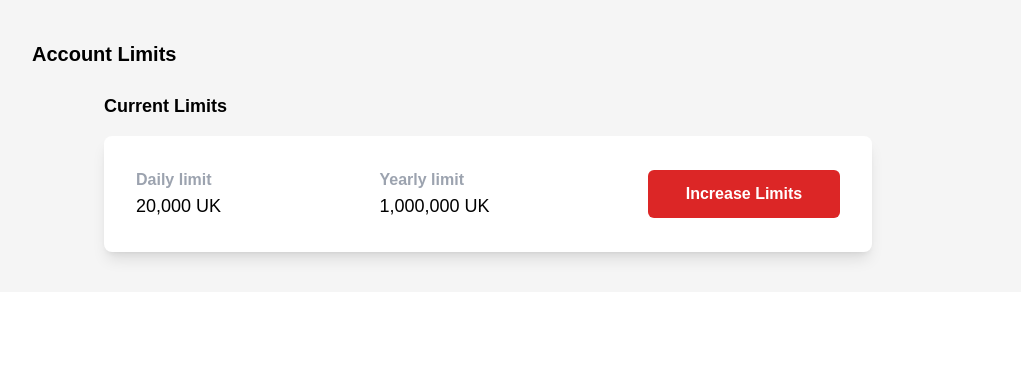
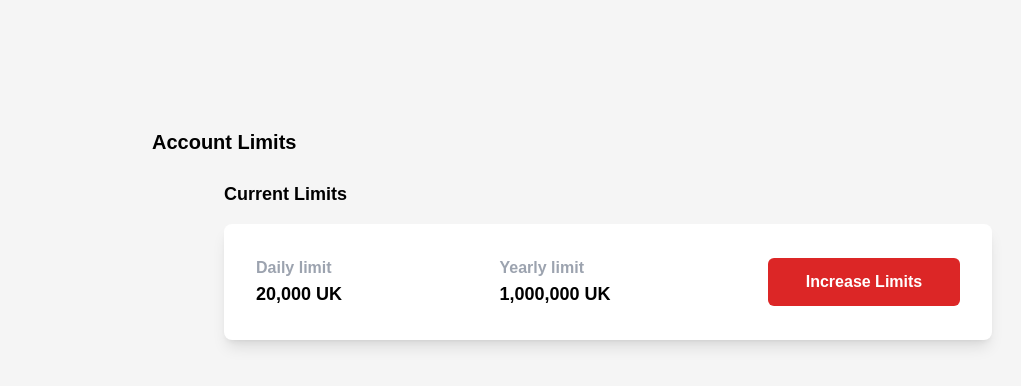
Before and after one commit to Ultimate-Guru/cosmo-remit, a React (Vite) app: page /Limits in a window 1280 px wide. Shown: the top 386 px of the page, without its empty margins (168-1189 px from the left). Built offline with nearby package versions, Linux system fonts and the light colour scheme; the HTML template or start-up script is replaced by a standard one.

Commit message:
changed the stylings and  // Function to handle the clicking event fro the next page

```diff
--- a/src/dashboard/accountlimits/Limits.jsx
+++ b/src/dashboard/accountlimits/Limits.jsx
@@ -1,9 +1,17 @@
 /* eslint-disable no-unused-vars */
 import React from "react";
+import { useNavigate } from "react-router-dom";
 
 function Limits() {
+  const navigate = useNavigate();
+
+  // Function to handle the clicking event
+  const handleNextPage = () => {
+    navigate('/LimitForm')
+  }
+
   return (
-    <div className="bg-neutral-100 p-10">
+    <div className="bg-neutral-100 pt-32 pl-40 h-screen">
       {/* Account Limits Title */}
       <h1 className="font-extrabold text-xl text-left ml-40 mb-6">Account Limits</h1>
 
@@ -16,17 +24,17 @@ function Limits() {
           {/* Daily Limit */}
           <div className="text-left">
             <p className="text-gray-400 font-semibold">Daily limit</p>
-            <p className="text-black text-lg">20,000 UK</p>
+            <p className="text-black font-semibold text-lg">20,000 UK</p>
           </div>
 
           {/* Yearly Limit */}
           <div className="text-left">
             <p className="text-gray-400 font-semibold">Yearly limit</p>
-            <p className="text-black text-lg">1,000,000 UK</p>
+            <p className="text-black font-semibold text-lg">1,000,000 UK</p>
           </div>
 
           {/* Increase Limits Button */}
-          <button className="bg-red-600 text-white font-bold p-3 rounded-md w-48">
+          <button className="bg-red-600 text-white font-bold p-3 rounded-md w-48" onClick={handleNextPage}>
             Increase Limits
           </button>
         </div>
```
